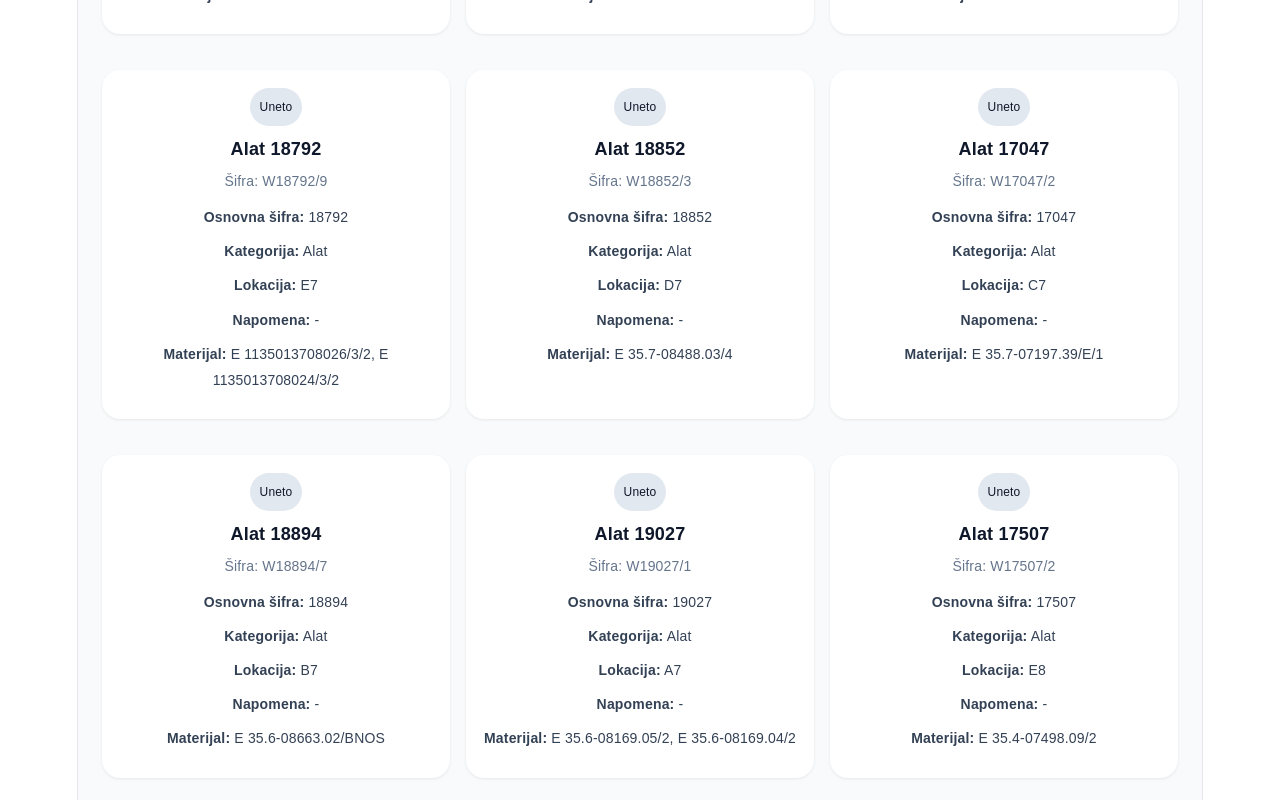
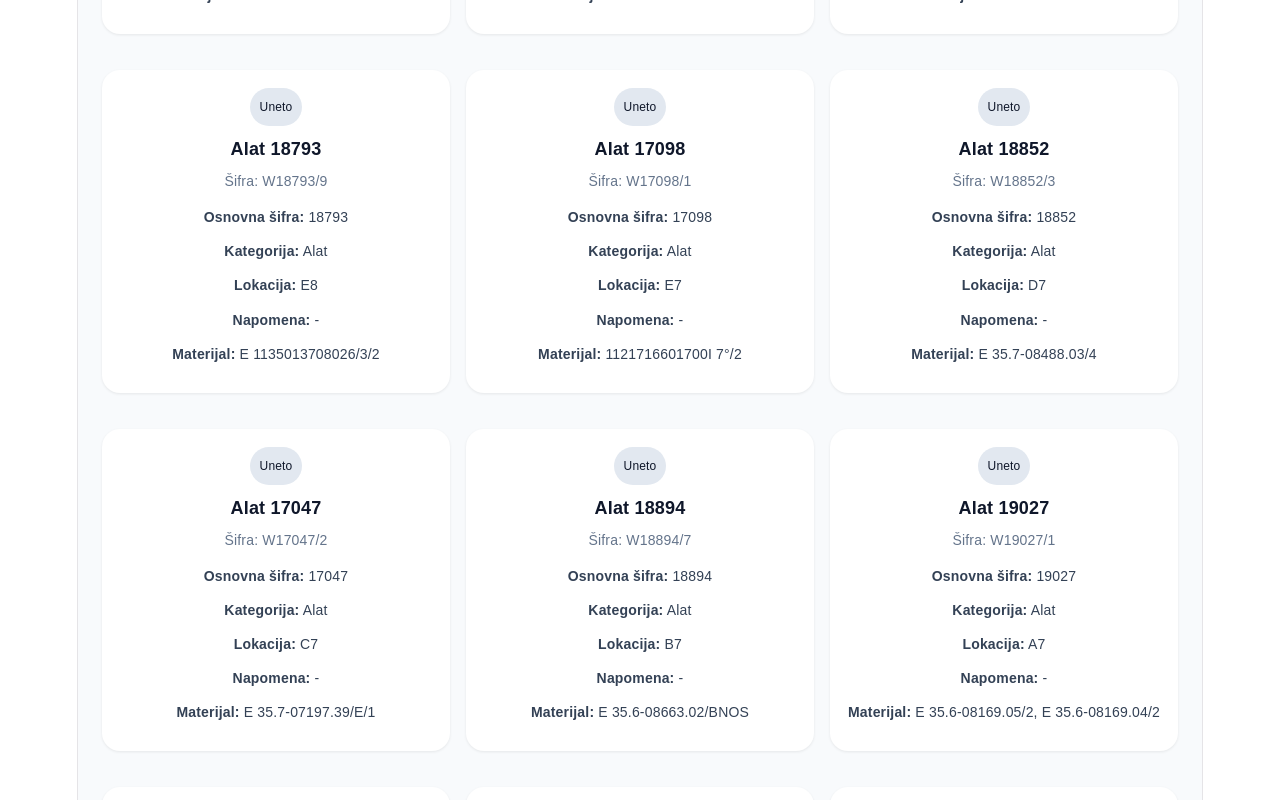
Before and after one commit to Simon420wee/alati-lokacija, a React (Vite) app: page / in a window 1280 px wide. Shown: the part 4620-5420 px from the top of the page. Built offline with nearby package versions, Linux system fonts and the light colour scheme.

Commit message:
Add files via upload

```diff
--- a/src/App.jsx
+++ b/src/App.jsx
@@ -43,13 +43,14 @@ const initialData = [
   { id: "W18315/2", baseCode: "18315", name: "Alat 18315", category: "Alat", location: "B6", status: "Uneto", notes: "" },
   { id: "W18932/1", baseCode: "18932", name: "Alat 18932", category: "Alat", location: "A6", status: "Uneto", notes: "" },
 
-  { id: "W18792/9", baseCode: "18792", name: "Alat 18792", category: "Alat", location: "E7", status: "Uneto", notes: "" },
+  { id: "W18793/9", baseCode: "18793", name: "Alat 18793", category: "Alat", location: "E8", status: "Uneto", notes: "" },
+  { id: "W17098/1", baseCode: "17098", name: "Alat 17098", category: "Alat", location: "E7", status: "Uneto", notes: "" },
   { id: "W18852/3", baseCode: "18852", name: "Alat 18852", category: "Alat", location: "D7", status: "Uneto", notes: "" },
   { id: "W17047/2", baseCode: "17047", name: "Alat 17047", category: "Alat", location: "C7", status: "Uneto", notes: "" },
   { id: "W18894/7", baseCode: "18894", name: "Alat 18894", category: "Alat", location: "B7", status: "Uneto", notes: "" },
   { id: "W19027/1", baseCode: "19027", name: "Alat 19027", category: "Alat", location: "A7", status: "Uneto", notes: "" },
 
-  { id: "W17507/2", baseCode: "17507", name: "Alat 17507", category: "Alat", location: "E8", status: "Uneto", notes: "" },
+  { id: "W17507/2", baseCode: "17507", name: "Alat 17507", category: "Alat", location: "E35", status: "Uneto", notes: "" },
   { id: "W19069/1", baseCode: "19069", name: "Alat 19069", category: "Alat", location: "D8", status: "Uneto", notes: "" },
   { id: "W18644/3", baseCode: "18644", name: "Alat 18644", category: "Alat", location: "C8", status: "Uneto", notes: "" },
   { id: "W18643/3", baseCode: "18643", name: "Alat 18643", category: "Alat", location: "B8", status: "Uneto", notes: "" },
@@ -147,7 +148,7 @@ const initialData = [
 
   { id: "W18849/1", baseCode: "18849", name: "Alat 18849", category: "Alat", location: "E24", status: "Uneto", notes: "" },
   { id: "W17972/5", baseCode: "17972", name: "Alat 17972", category: "Alat", location: "D24", status: "Uneto", notes: "" },
-  { id: "W17857/7", baseCode: "17857", name: "Alat 17857", category: "Alat", location: "C24", status: "Uneto", notes: "" },
+  { id: "W18857/7", baseCode: "18857", name: "Alat 18857", category: "Alat", location: "C24", status: "Uneto", notes: "" },
   { id: "W18746/3", baseCode: "18746", name: "Alat 18746", category: "Alat", location: "B24", status: "Uneto", notes: "" },
   { id: "W17610/2", baseCode: "17610", name: "Alat 17610", category: "Alat", location: "A24", status: "Uneto", notes: "" },
 
@@ -296,7 +297,7 @@ const materialsData = {
   "W18860/3": ["E 35.7-08599.14/4/3/2/1"],
   "W18315/2": ["E 35.7-07023.47/2"],
   "W18932/1": ["35.7-08562.04/3"],
-  "W18792/9": ["E 1135013708026/3/2", "E 1135013708024/3/2"],
+  "W18793/9": ["E 1135013708026/3/2", "E 1135013708024/3/2"],
   "W18852/3": ["E 35.7-08488.03/4"],
   "W17047/2": ["E 35.7-07197.39/E/1"],
   "W18894/7": ["E 35.6-08663.02/BNOS"],
@@ -383,7 +384,7 @@ const materialsData = {
   "W17220/1": ["E 82547499/4", "E 82308225/5", "E 82648184/3"],
   "W18849/1": ["E 35.7-08487.41/2"],
   "W17972/5": ["E 35.7-07523.59/3"],
-  "W17857/7": ["E 35.7-08717.05/3/2/1"],
+  "W18857/7": ["E 35.7-08717.05/3/2/1"],
   "W18746/3": ["E 35.7-08556.26/3/2/1"],
   "W17610/2": ["E 35.7-07100.40/A/3"],
   "W10692/2": ["E 35.7-06009.10/1"],
```
